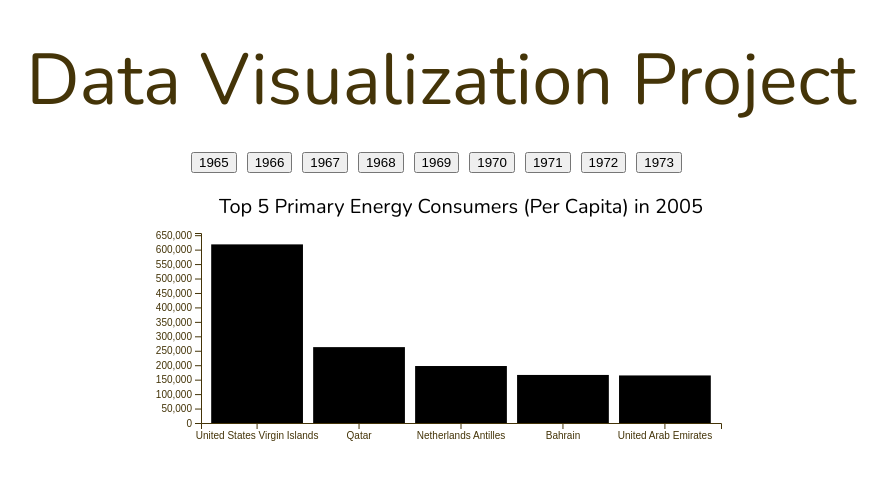
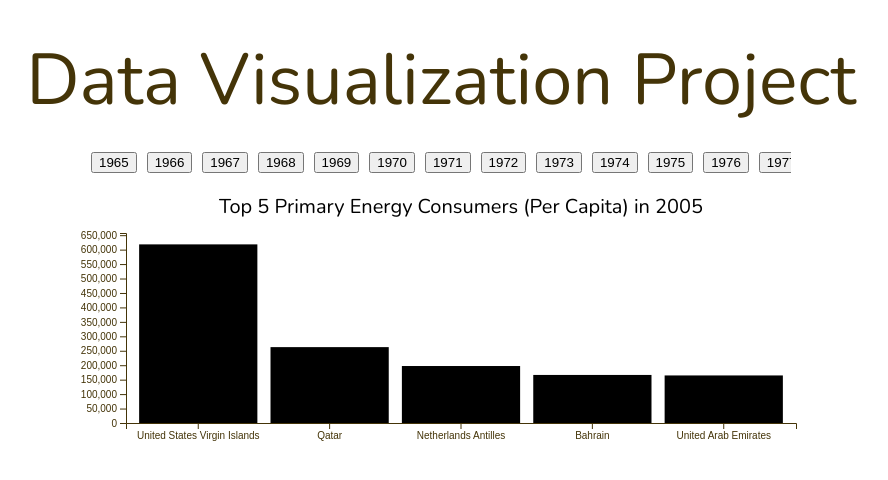
Before and after one commit to MarlonPlease/DSC106-Project-3, a SvelteKit app in the folder todomvc/: page / in a window 1280 px wide. Shown: the top 480 px of the page, without its empty margins (199-1087 px from the left). Built offline with nearby package versions, Linux system fonts and the light colour scheme.

Commit message:
Update VisApp.svelte

```diff
--- a/todomvc/src/components/VisApp.svelte
+++ b/todomvc/src/components/VisApp.svelte
@@ -4,7 +4,7 @@
 
   // Constants for chart dimensions
   const margin = { top: 40, right: 20, bottom: 70, left: 60 }; // Increased top margin
-  const width = 600 - margin.left - margin.right;
+  const width = 750 - margin.left - margin.right;
   const height = 300 - margin.top - margin.bottom;
 
   // Input data received from the parent component
@@ -151,7 +151,7 @@ function renderChart() {
     display: flex;
     overflow-x: auto;
     white-space: nowrap;
-    width: 500px; /* Adjust this value as needed */
+    width: 700px; /* Adjust this value as needed */
     margin: 0 auto; /* Center the container horizontally */
     padding-right: 0px; /* Add padding to the right to accommodate the scrollbar */
     padding-bottom: 20px;
```
